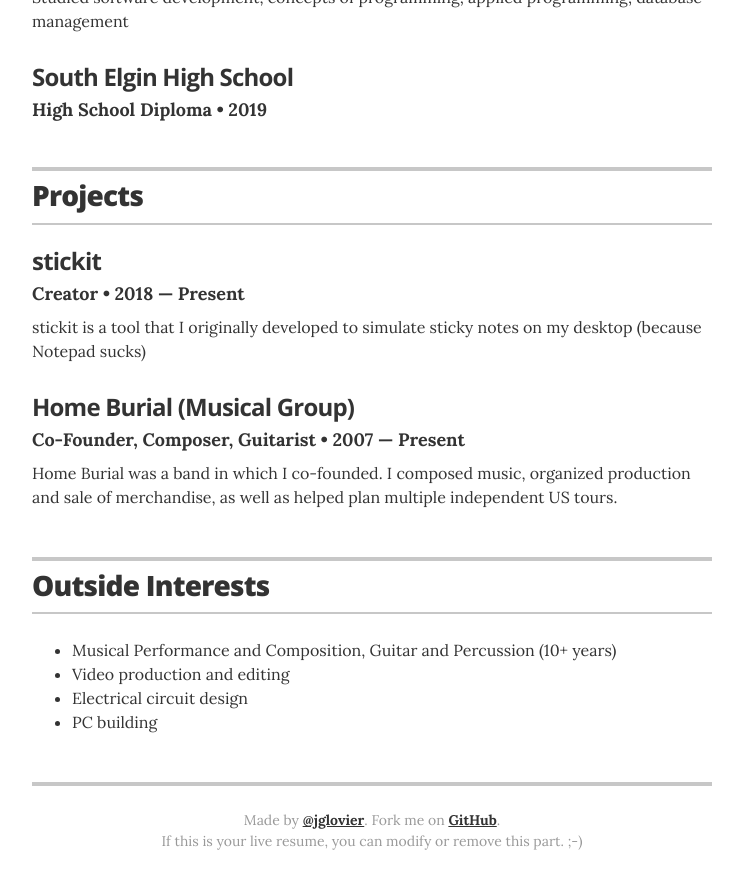
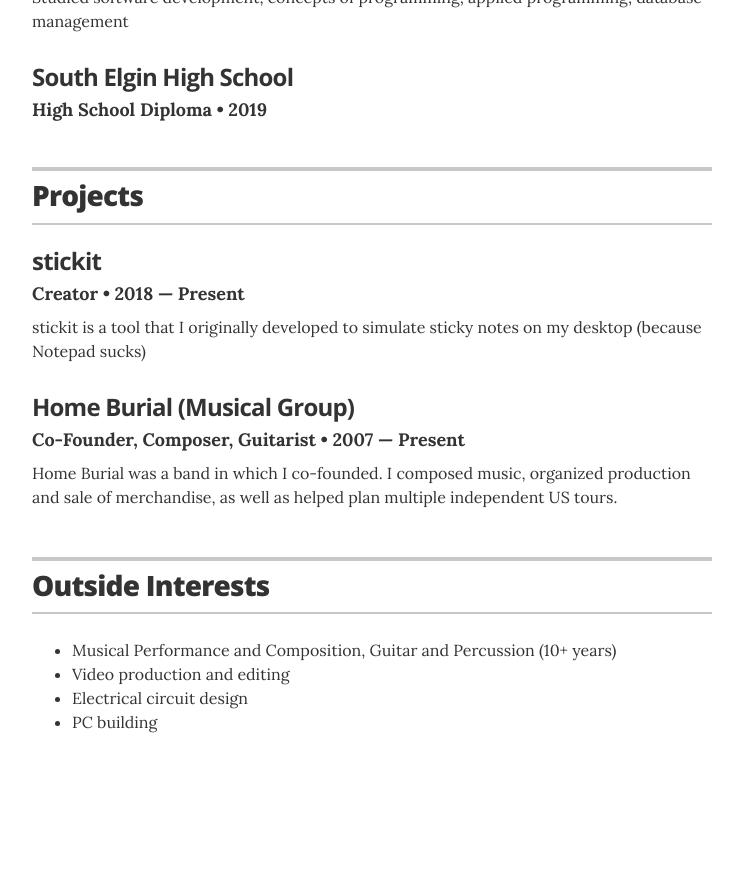
Before and after one commit to LuauJimmy/Resume, a Jekyll site: the page built from index.html, in a window 1280 px wide and 900 px high, scrolled down 1642 px. Shown: the top 889 px of the window, without its empty margins (268-1011 px from the left). Built offline with Jekyll 4.4.1, drawn with Linux system fonts in a browser that asks for light colours; after the commit the page ends 2424 px from its top, so only the background shows below that.

Commit message:
removed footer

```diff
--- a/_layouts/resume.html
+++ b/_layouts/resume.html
@@ -231,10 +231,8 @@
       <!-- end Print Social Links -->
       {% endif %}
 
-      <footer class="page-footer">
-        <p class="footer-line">Made by <a href="http://twitter.com/jglovier">@jglovier</a>. Fork me on <a href="https://github.com/jglovier/resume-template">GitHub</a>.</p>
-        <p class="footer-line">If this is your live resume, you can modify or remove this part. ;-)</p>
-      </footer>
+      <!-- <footer class="page-footer">
+      </footer> -->
 
     </div>
 
```
